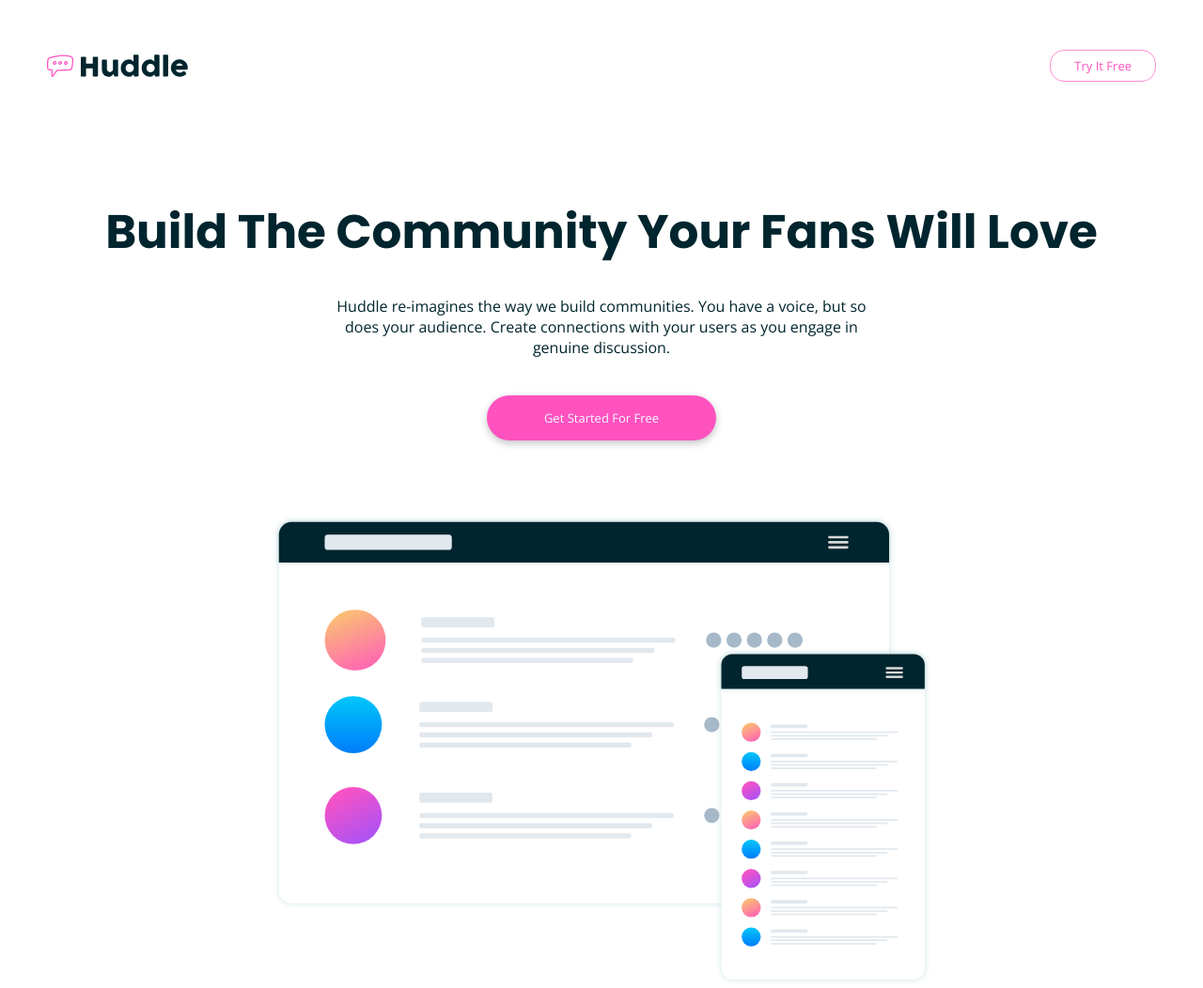
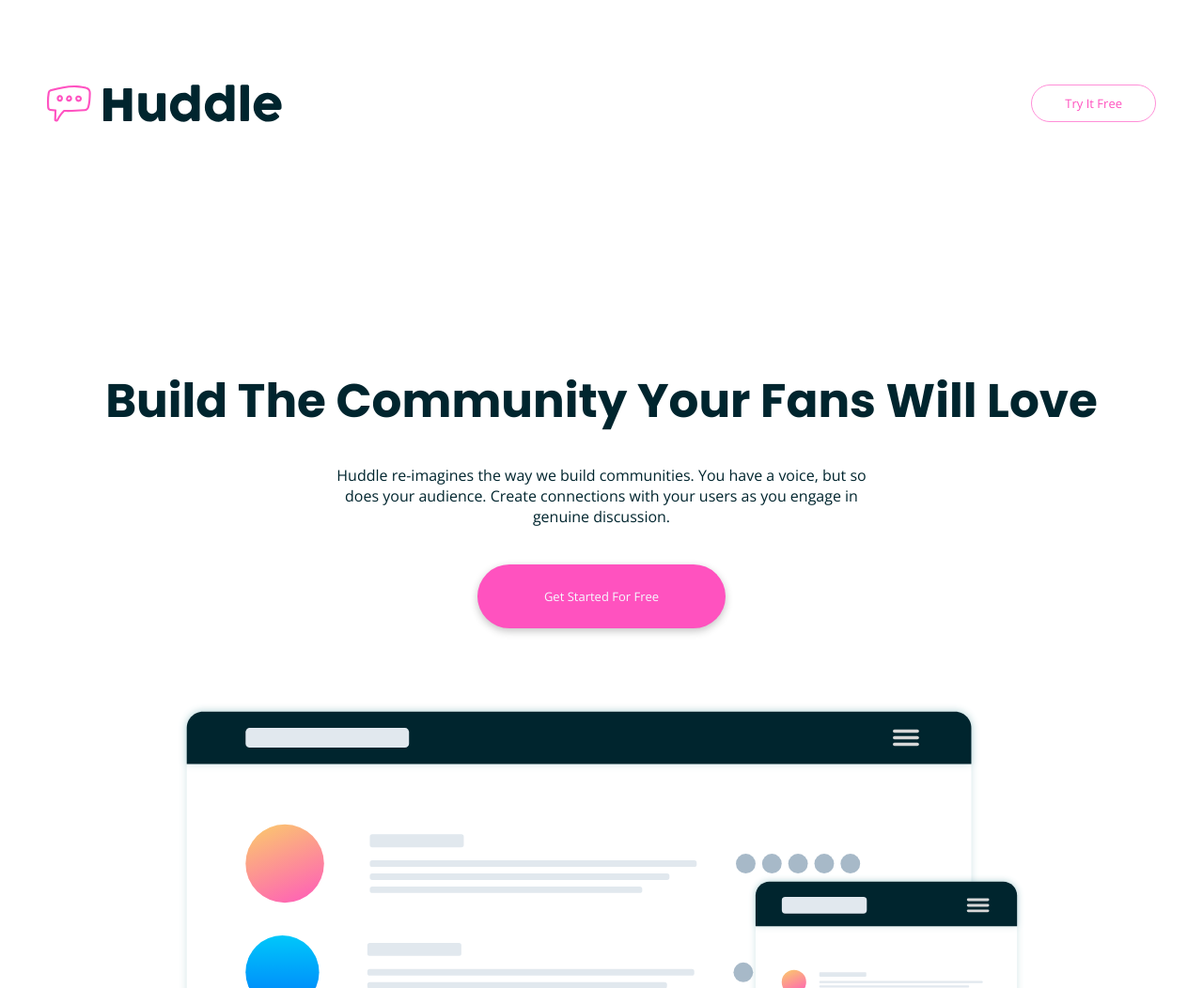
Before and after one commit to Adezayn/frontend-huddle, a plain HTML site: page index.html in a window 1280 px wide. Shown: the top 1052 px of the page at 94% size. Drawn offline with nearby package versions, Linux system fonts and the light colour scheme.

Commit message:
new changes

```diff
--- a/index.css
+++ b/index.css
@@ -33,10 +33,10 @@ header {
   display: flex;
   justify-content: space-between;
   align-items: center;
-  height: 10vh;
+  height: 20vh;
 }
 header img {
-  width: 15rem;
+  width: 25rem;
 }
 .btn {
   text-decoration: none;
@@ -45,9 +45,9 @@ header img {
   transition: all 0.2s ease-in;
 }
 .btn-small {
-  padding: 0.7rem 2.5rem;
+  padding: 1rem 3.5rem;
   border: 1px solid hsl(321, 100%, 78%);
-  border-radius: 15px;
+  border-radius: 20px;
   text-align: center;
   color: hsl(322, 100%, 66%);
   font-size: 1.3rem;
@@ -59,7 +59,7 @@ header img {
 
 /*FIRST SECTION STYLING*/
 .first-section {
-  padding: 10rem 0;
+  padding: 20rem 0;
 }
 .first-section h1 {
   font-size: 5rem;
@@ -70,9 +70,9 @@ header img {
   margin: auto;
 }
 .btn-big {
-  padding: 1.2rem 6rem;
+  padding: 2.2rem 7rem;
   border: 1px solid transparent;
-  border-radius: 25px;
+  border-radius: 35px;
   text-align: center;
   background-color: hsl(322, 100%, 66%);
   color: hsl(207, 100%, 98%);
@@ -342,7 +342,7 @@ form .input-btn {
     font-size: 62.5%;
   }
   .first-section__img-box img {
-    width: 70rem;
+    width: 90rem;
   }
   .first-section p {
     width: 50%;
```
